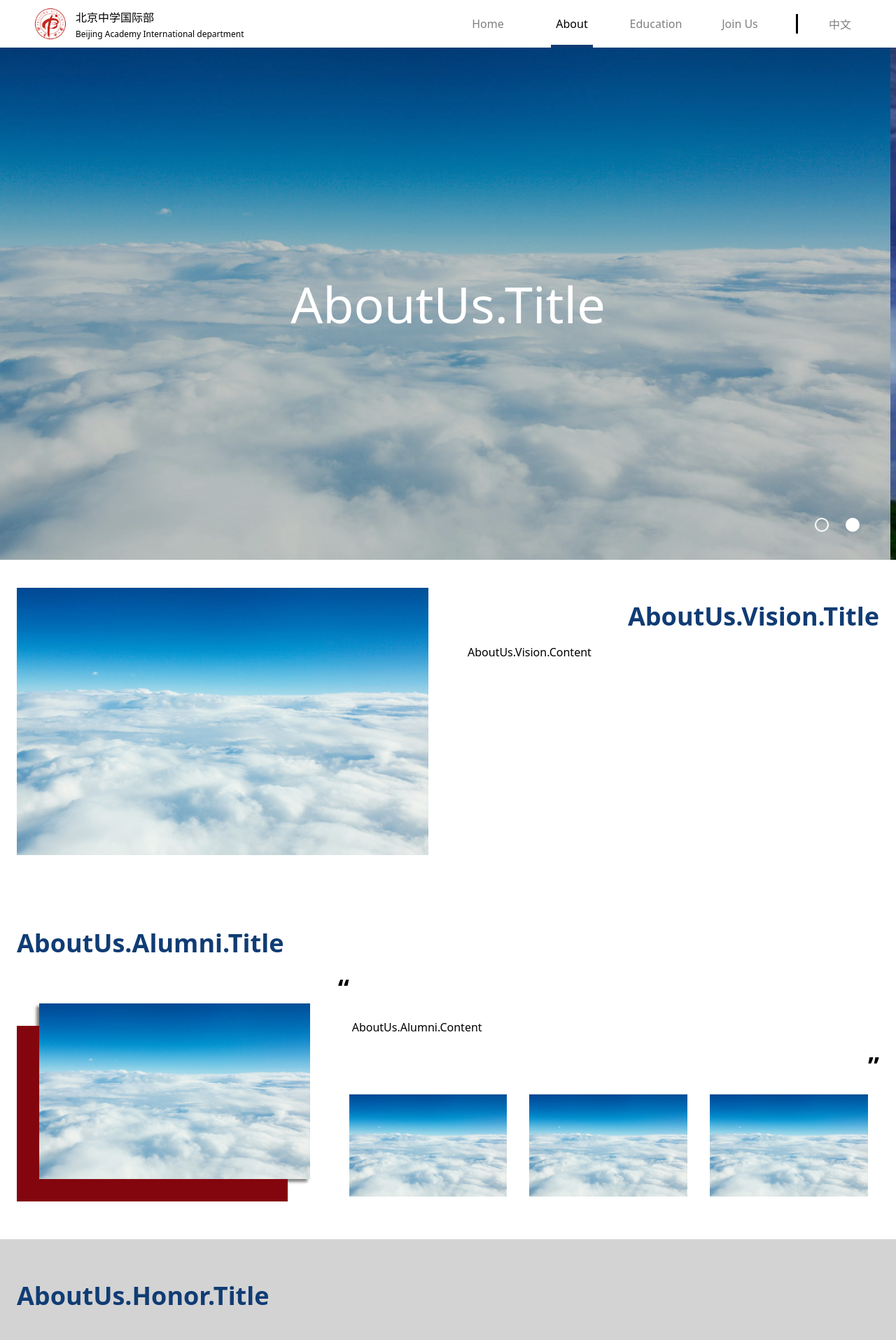
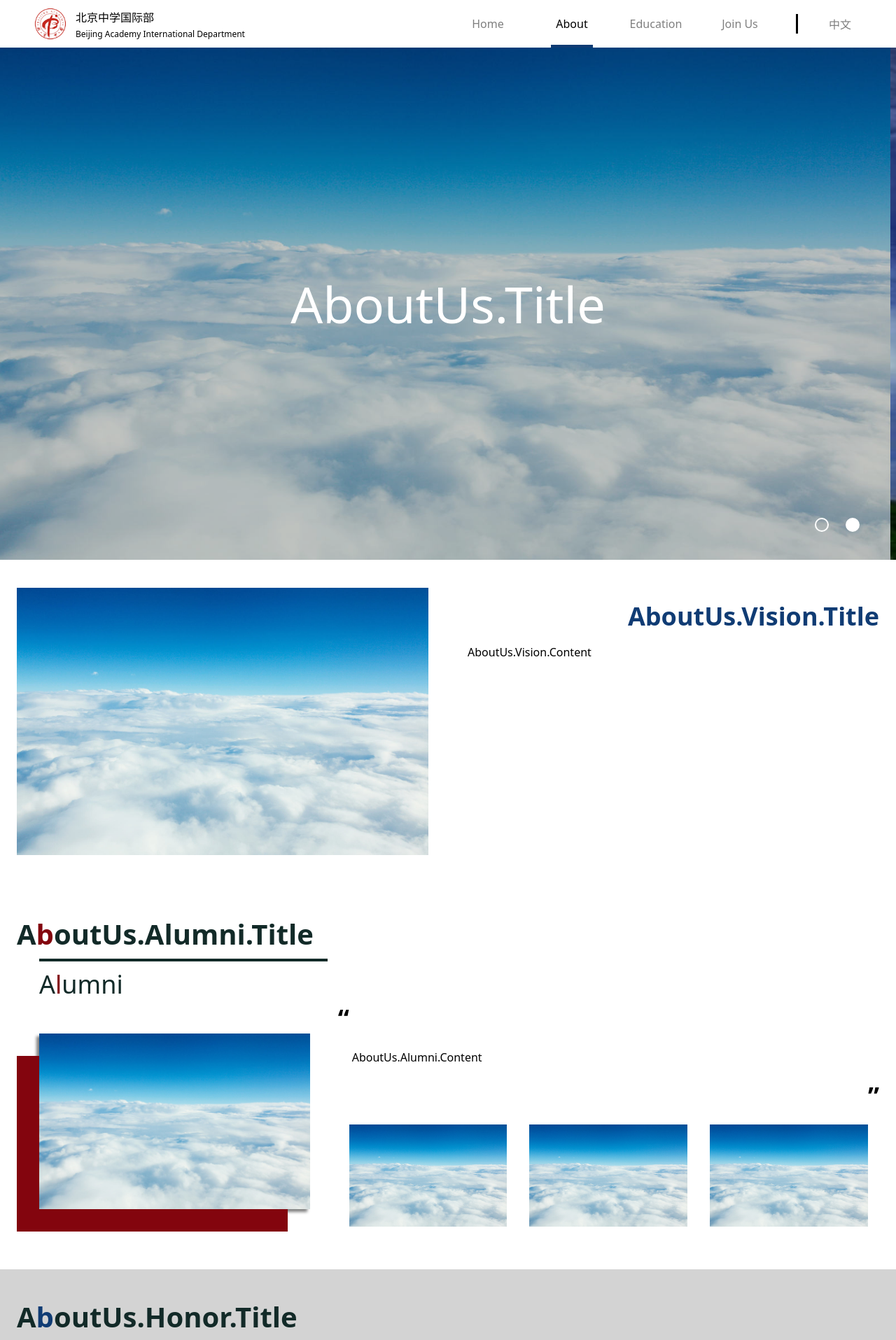
Before and after one commit to BAID-CSClub/baid-website-next, a Vue app: page /about in a window 1280 px wide. Shown: the top 1915 px of the page at 70% size. Built offline with nearby package versions, Linux system fonts and the light colour scheme.

Commit message:
Update AboutUs

```diff
--- a/src/components/DesktopAboutUs/AlumniSection.vue
+++ b/src/components/DesktopAboutUs/AlumniSection.vue
@@ -1,9 +1,10 @@
 <template>
     <section class="section">
         <div id="alumni" class="p-y-10 font-sans flex-col items-center">
-            <h2 class="title">
+            <!-- <h2 class="title">
                 {{ $t("AboutUs.Alumni.Title") }}
-            </h2>
+            </h2> -->
+            <FancyTitle :top="$t('AboutUs.Alumni.Title')" btm="Alumni" color="red"></FancyTitle>
             <div class="flex">
                 <div style="flex: 1" class="pr-5 flex pl-8 items-center">
                     <img :src="homeBg1" style="max-width: 100%;
@@ -38,6 +39,7 @@
 
 <script setup>
 import homeBg1 from '../../assets/images/homeBg1.jpg?webp'
+import FancyTitle from '../FancyTitle.vue';
 </script>
 
 <style>
--- a/src/components/DesktopAboutUs/FacultySection.vue
+++ b/src/components/DesktopAboutUs/FacultySection.vue
@@ -1,17 +1,19 @@
 <template>
     <section class="section">
         <div id="faculty" class="p-y-10 font-sans flex-col items-center">
-            <h2 class="title"> {{ $t("AboutUs.Faculty.Title") }}</h2>
+            <!-- <h2 class="title"> {{ $t("AboutUs.Faculty.Title") }}</h2> -->
+            <FancyTitle :top="$t('AboutUs.Faculty.Title')" btm="Faculty" color="blue"></FancyTitle>
             <div class="flex items-center p-y-10 text-center">
-                <div style="flex: 1;" class="ratio">{{ $t("AboutUs.Faculty.Ratio") }}</div>
-                <p class="content" style="flex: 1;">{{ $t("AboutUs.Faculty.Content") }}</p>
+                <div class="ratio w-1/2">{{ $t("AboutUs.Faculty.Ratio") }}</div>
+                <p class="content w-1/2">{{ $t("AboutUs.Faculty.Content") }}</p>
             </div>
         </div>
 
     </section>
 </template>
 
-<script>
+<script setup>
+import FancyTitle from '../FancyTitle.vue';
 </script>
 <style>
 .ratio {
--- a/src/components/DesktopAboutUs/HonorSection.vue
+++ b/src/components/DesktopAboutUs/HonorSection.vue
@@ -1,9 +1,10 @@
 <template>
     <section class="section">
         <div id="honor" class="p-y-10 font-sans flex-col items-center">
-            <h2 class="title">
+            <!-- <h2 class="title">
                 {{ $t("AboutUs.Honor.Title") }}
-            </h2>
+            </h2> -->
+            <FancyTitle :top="$t('AboutUs.Honor.Title')" btm="Honors" color="blue"></FancyTitle>
             <div class="flex pt-10 pb-10">
                 <div class="honor-small-pic">
                     <img :src="homeBg1" style="max-width: 100%;
@@ -31,6 +32,7 @@
 
 <script setup>
 import homeBg1 from '../../assets/images/homeBg1.jpg?webp'
+import FancyTitle from '../FancyTitle.vue';
 </script>
 
 <style>
--- a/src/components/DesktopAboutUs/TestCenterSection.vue
+++ b/src/components/DesktopAboutUs/TestCenterSection.vue
@@ -5,9 +5,9 @@
                 <h2 class="title" style="color: white">
                     {{ $t("AboutUs.TestCenter.Title") }}
                 </h2>
-                <p class="content"> {{ $t("AboutUs.TestCenter.Content") }}</p>
+                <p class="content "> {{ $t("AboutUs.TestCenter.Content") }}</p>
             </div>
-            <div style="width: 50%" class="pl-7">
+            <div style="width: 50%" class="pl-7 w-1/2">
                 <img :src="homeBg1" style="max-width: 100%;
         max-height: 100%;" alt="pic1" />
             </div>
--- a/src/components/DesktopHeader/SchoolLogo.vue
+++ b/src/components/DesktopHeader/SchoolLogo.vue
@@ -4,7 +4,7 @@
     <div class="flex flex-col justify-center transition-colors">
       <h2 class="m-0 text-4 font-500 m-b-1 font-sans">北京中学国际部</h2>
       <p class="m-0 text-3 font-sans">
-        Beijing Academy International department
+        Beijing Academy International Department
       </p>
     </div>
   </div>
--- a/src/views/desktop/AboutUs.vue
+++ b/src/views/desktop/AboutUs.vue
@@ -11,7 +11,10 @@
     <div class="bg-[var(--standard-blue)]">
       <TestCenterSection />
     </div>
-    <FacultySection />
+    <div :style="{ backgroundImage: 'url(' + homeBg2 + ')' }"
+      style="background-size: cover; background-position: center;">
+      <FacultySection />
+    </div>
     <QuoteSection />
   </div>
 </template>
```
Also changed, not shown: src/components/FancyTitle.vue (+9 -15 lines).
